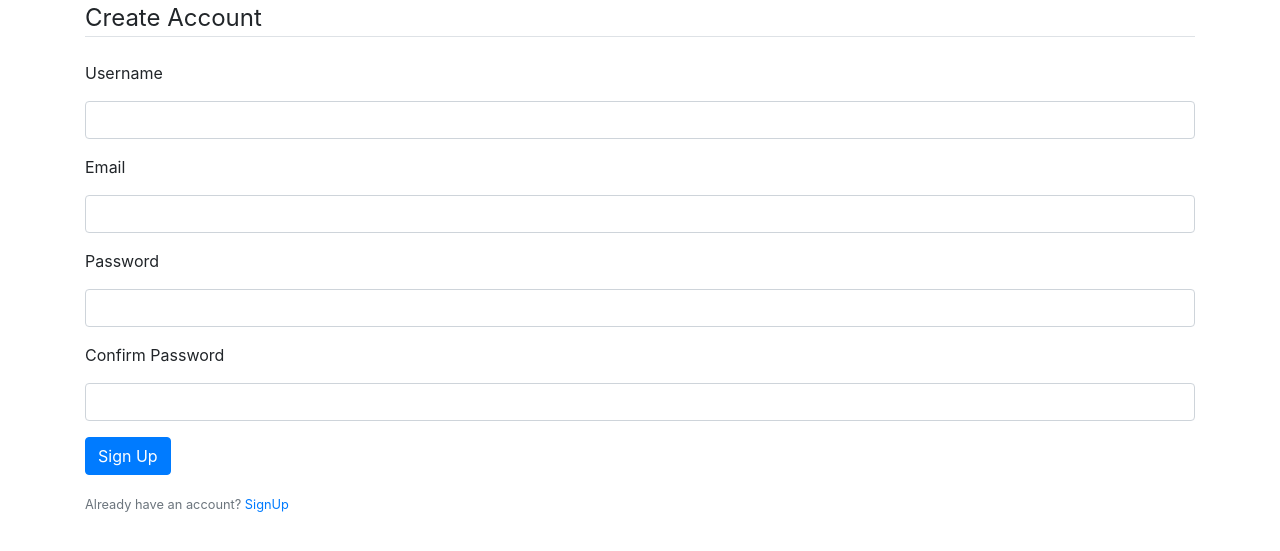
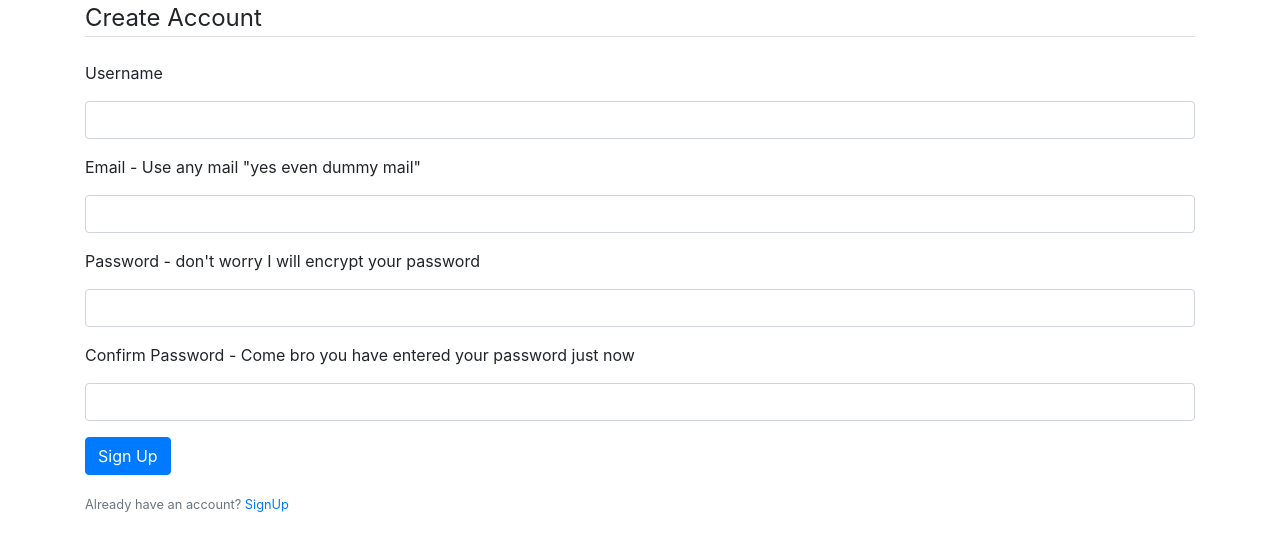
Before and after one commit to LawrenceMelvin/FlaskBlog-Thing-I-Do, a Flask app: page /register in a window 1280 px wide. Shown: the part 56-607 px from the top of the page. Run offline with Flask 3, Linux system fonts and the light colour scheme; some libraries are stand-ins or nearby versions.

Commit message:
new messages

```diff
--- a/flaskblog/posts/routes.py
+++ b/flaskblog/posts/routes.py
@@ -15,7 +15,7 @@ def new_post():
         post = Post(title=form.title.data,content=form.content.data,author=current_user)
         db.session.add(post)
         db.session.commit()
-        flash('Post has been created','success')
+        flash('Post has been created - For the first time you have created something good in your life','success')
         return redirect(url_for('main.home'))
     return render_template('create_post.html',title='New Post',form=form)
 
@@ -35,7 +35,7 @@ def update_post(post_id):
         post.title = form.title.data
         post.content = form.content.data
         db.session.commit()
-        flash('Your post has been updated','success')
+        flash('I knew it, you are mentally unstable, Your post has been updated','success')
         return redirect(url_for('posts.post',post_id=post.id))
     elif request.method == 'GET':
         form.title.data = post.title
--- a/flaskblog/templates/login.html
+++ b/flaskblog/templates/login.html
@@ -6,7 +6,7 @@
             <fieldset class="form-group">
                 <legend class="border-bottom mb-4">Log In</legend>
                 <div class="form-group">
-                    {{ form.email.label(class="form-control-label") }}
+                    {{ form.email.label(class="form-control-label") }} - Yes enter the  same dummy mail you used.
                     {% if form.email.errors %}
                         {{ form.email(class="form-control form-control-lg is-invalid") }}
                         <div class="invalid-feedback">
@@ -19,7 +19,7 @@
                     {% endif %}
                 </div>
                 <div class="form-group">
-                    {{ form.password.label(class="form-control-label") }}
+                    {{ form.password.label(class="form-control-label") }} - Don't tell me you forgot your password again.
                     {% if form.password.errors %}
                         {{ form.password(class="form-control form-control-lg is-invalid") }}
                         <div class="invalid-feedback">
--- a/flaskblog/templates/register.html
+++ b/flaskblog/templates/register.html
@@ -18,7 +18,7 @@
               {% endif %}
           </div>
           <div class="form-group">
-            <label>{{ form.email.label }}</label>
+            <label>{{ form.email.label }} -  Use any mail "yes even dummy mail"</label>
               {% if form.email.errors %}
                 {{form.email(class="form-control is-invalid", aria_invalid="true")}}
                 <div class="invalid-feedback">
@@ -31,7 +31,7 @@
               {% endif %}
           </div>
           <div class="form-group">
-            <label>{{ form.password.label }}</label>
+            <label>{{ form.password.label }} - don't worry I will encrypt your password</label>
               {% if form.password.errors %}
                 {{form.password(class="form-control is-invalid" , aria_invalid="true")}}
                 <div class="invalid-feedback">
@@ -44,7 +44,7 @@
               {% endif %}
           </div>
             <div class="form-group">
-            <label>{{ form.confirm_password.label }}</label>
+            <label>{{ form.confirm_password.label }} - Come bro you have entered your password just now</label>
                 {% if form.confirm_password.errors %}
                     {{form.confirm_password(class="form-control is-invalid", aria_invalid="true")}}
                     <div class="invalid-feedback">
--- a/flaskblog/users/routes.py
+++ b/flaskblog/users/routes.py
@@ -33,7 +33,7 @@ def login():
             next_page = request.args.get('next')
             return redirect(next_page) if next_page else redirect(url_for('main.home'))
         else:
-            flash('Login unsuccessful. Pls check your username and password')
+            flash('Come on, just put the correct password or maybe email \U0001F621','failure')
     return render_template('login.html',title='Login',form=form)
 
 @users.route("/logout")
```
